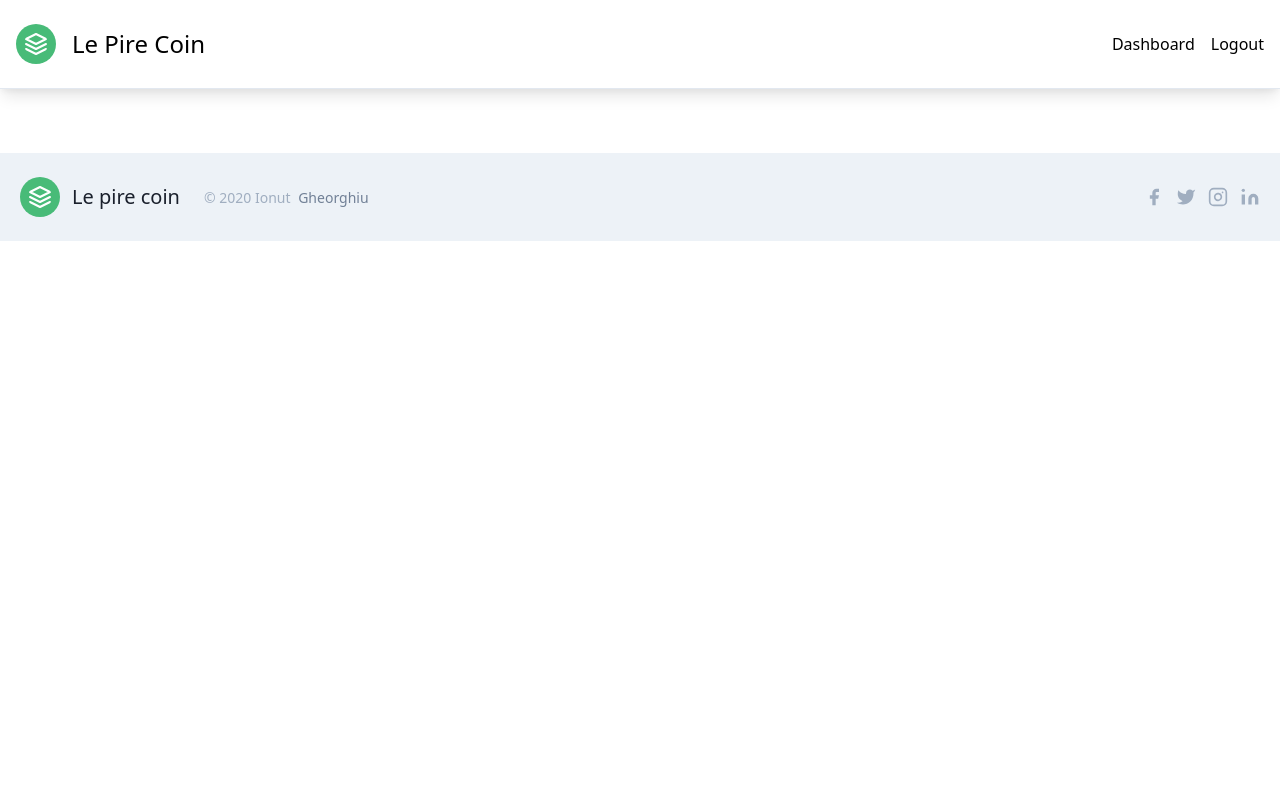
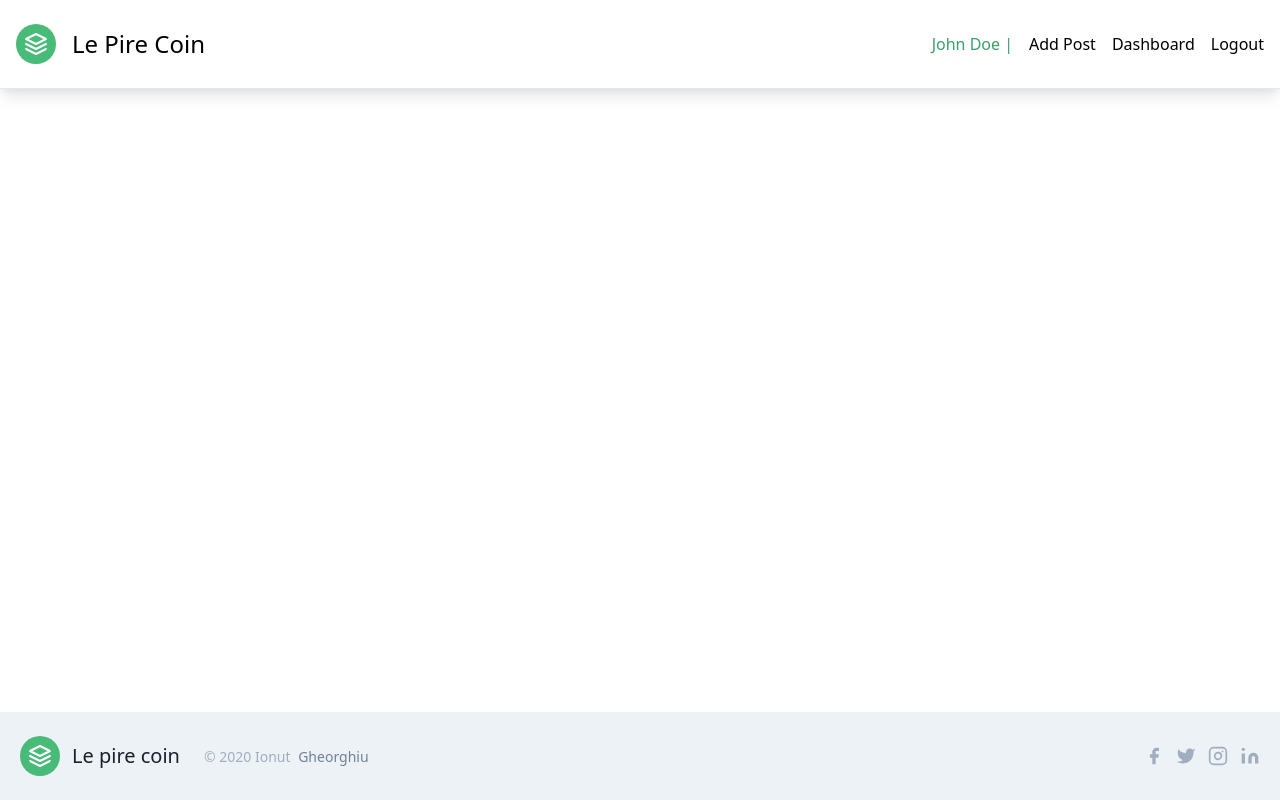
Before and after one commit to CatalinGheorghiu/Le-pire-coin, a PHP site: page /dashboard.php in a window 1280 px wide. Run offline with PHP 8.4, Linux system fonts and the light colour scheme; a user stored in the database is signed in; data comes from the database, SQL or seed files in the repository; data that the repository does not hold is empty; style sheets or scripts are compiled from the project's sources.

Commit message:
changed dashboard UI + ADD UI

```diff
--- a/dashboard.php
+++ b/dashboard.php
@@ -1,6 +1,5 @@
 <?php
-include "db.php";
-$dbh = new PDO($dsn, $user, $pass, $options);
+
 //Start session
 session_start();
 
@@ -9,6 +8,9 @@ if (!array_key_exists('logged', $_SESSION)) {
     header('Location: ./');
     exit;
 }
+include "db.php";
+$dbh = new PDO($dsn, $user, $pass, $options);
+// var_dump($_SESSION['logged']);
 
 //Select User Name
 $query = 'SELECT name FROM Users WHERE id= :id';
@@ -20,7 +22,25 @@ $usernameSession = $stmt->fetch();
 
 
 // //Select Posts
-$query = 'SELECT *  FROM Posts WHERE user_id =:id  ORDER BY Posts.created_at DESC';
+// $query = 'SELECT *  FROM Posts WHERE user_id =:id  ORDER BY Posts.created_at DESC';
+// $stmt = $dbh->prepare($query);
+// $stmt->bindValue(':id', trim($_SESSION['logged']), PDO::PARAM_INT);
+// $stmt->execute();
+// $posts = $stmt->fetchAll();
+// var_dump($posts);
+
+
+$query = '  SELECT
+                Posts.*,
+                (SELECT img_url FROM Images WHERE post_id = Posts.id  LIMIT 1) AS img_url
+            FROM
+                Posts
+            WHERE
+                user_id = :id
+            ORDER BY
+                created_at
+            DESC
+';
 $stmt = $dbh->prepare($query);
 $stmt->bindValue(':id', trim($_SESSION['logged']), PDO::PARAM_INT);
 $stmt->execute();
@@ -28,34 +48,23 @@ $posts = $stmt->fetchAll();
 // var_dump($posts);
 
 
-$query = 'SELECT Posts.id, Posts.title, Posts.body, Posts.created_at ,Images.img_url
-                FROM Posts
-                INNER JOIN Images ON Posts.id = Images.post_id
-                GROUP BY Posts.id';
-$stmt = $dbh->prepare($query);
-// $stmt->bindValue(':id', trim($_SESSION['logged']), PDO::PARAM_INT);
-$stmt->execute();
-$images = $stmt->fetchAll();
-// var_dump($images);
 
 
 
-
-
-$query = '  SELECT
-                img_url
-            FROM
-                Images
-            WHERE
-                post_id
-            IN
-                (SELECT id FROM Posts WHERE user_id = :id)
-            LIMIT
-                1';
-$stmt = $dbh->prepare($query);
-$stmt->bindValue(':id', trim($_SESSION['logged']), PDO::PARAM_INT);
-$stmt->execute();
-$imgs = $stmt->fetchAll();
+// $query = '  SELECT
+//                 img_url
+//             FROM
+//                 Images
+//             WHERE
+//                 post_id
+//             IN
+//                 (SELECT id FROM Posts WHERE user_id = :id)
+//             LIMIT
+//                 1';
+// $stmt = $dbh->prepare($query);
+// $stmt->bindValue(':id', trim($_SESSION['logged']), PDO::PARAM_INT);
+// $stmt->execute();
+// $imgs = $stmt->fetchAll();
 
 // var_dump($imgs);
 
--- a/dashboard.phtml
+++ b/dashboard.phtml
@@ -1,14 +1,19 @@
 <?php include "header.phtml"; ?>
 
-
+<div id="content" class='flex flex-col flex-auto bg-grey-lighter'>
+    <div id="problem-here" class="flex-grow container mx-auto  p-4 ">
         <section class="text-gray-700 body-font overflow-hidden my-16">
-    <?php foreach ($posts as $key => $post) : ?>
+            <?php foreach ($posts as  $post) : ?>
                 <div class="container px-5 py-24 mx-auto">
                     <div class="lg:w-4/5 mx-auto flex flex-wrap">
-                <img alt="ecommerce" class="lg:w-1/2 w-full lg:h-auto h-64 object-cover object-center rounded" src="https://dummyimage.com/400x400">
+                        <?php if ($post['img_url'] === null) : ?>
+                            <img alt="ecommerce" class="lg:w-1/2 w-full lg:h-auto h-64 object-cover object-center rounded" src="./uploads/unnamed.jpg">
+                            <? else: ?>
+                            <img alt="ecommerce" class="lg:w-1/2 w-full lg:h-auto h-64 object-cover object-center rounded" src="./uploads/<?= $post['img_url']; ?>">
+                        <?php endif; ?>
+
                         <div class="lg:w-1/2 w-full lg:pl-10 lg:py-6 mt-6 lg:mt-0">
-                    <h2 class="text-sm title-font text-gray-500 tracking-widest">BRAND NAME</h2>
-                    <h1 class="text-gray-900 text-3xl title-font font-medium mb-1">The Catcher in the Rye</h1>
+                            <h1 class="text-gray-900 text-3xl title-font font-medium mb-1"><?= $post['title']; ?></h1>
                             <div class="flex mb-4">
                                 <span class="flex items-center">
                                     <svg fill="currentColor" stroke="currentColor" stroke-linecap="round" stroke-linejoin="round" stroke-width="2" class="w-4 h-4 text-indigo-500" viewBox="0 0 24 24">
@@ -71,18 +76,23 @@
                                     </div>
                                 </div>
                             </div>
-                    <div class="flex">
+                            <div class="flex justify-between">
                                 <span class="title-font font-medium text-2xl text-gray-900">$58.00</span>
-                        <button class="flex ml-auto text-white bg-indigo-500 border-0 py-2 px-6 focus:outline-none hover:bg-indigo-600 rounded">Button</button>
-                        <button class="rounded-full w-10 h-10 bg-gray-200 p-0 border-0 inline-flex items-center justify-center text-gray-500 ml-4">
-                            <svg fill="currentColor" stroke-linecap="round" stroke-linejoin="round" stroke-width="2" class="w-5 h-5" viewBox="0 0 24 24">
-                                <path d="M20.84 4.61a5.5 5.5 0 00-7.78 0L12 5.67l-1.06-1.06a5.5 5.5 0 00-7.78 7.78l1.06 1.06L12 21.23l7.78-7.78 1.06-1.06a5.5 5.5 0 000-7.78z"></path>
-                            </svg>
-                        </button>
+                                <div class="flex ">
+
+
+                                    <a href="post.php?post=<?= htmlspecialchars($post['id']); ?>" class="text-white bg-green-500 border-0 py-2 px-6 focus:outline-none hover:bg-green-600 rounded mx-3">More</a>
+                                    <a href="edit.php?post=<?= htmlspecialchars($post['id']); ?>" class="text-white bg-indigo-500 border-0 py-2 px-6 focus:outline-none hover:bg-indigo-600 rounded mx-3">Edit</a>
+                                    <a href="dashboard.php?del=<?= htmlspecialchars(intval($post['id'])) ?>" class="text-white bg-red-500 border-0 py-2 px-6 focus:outline-none hover:bg-red-600 rounded" type="submit">Delete</a>
+                                </div>
                             </div>
                         </div>
                     </div>
                 </div>
         </section>
     <?php endforeach; ?>
+    </div>
+</div>
+
+
 <?php include "footer.phtml"; ?>
--- a/footer.phtml
+++ b/footer.phtml
@@ -43,7 +43,7 @@
     </div>
 </footer>
 <!-- </main> -->
-<script src="js/script.js"></script>
+<script src="./dist/js/script.js"></script>
 </body>
 
 </html>
--- a/header.phtml
+++ b/header.phtml
@@ -47,6 +47,16 @@
 
                 <?php else : ?>
                     <li class="md:ml-4">
+                        <p class=" block no-underline  py-2 text-green-600 md:border-none md:p-0">
+                            <?= $_SESSION['user_name']; ?> |
+                        </p>
+                    </li>
+                    <li class="md:ml-4">
+                        <a class="border-t block no-underline hover:underline py-2 text-grey-darkest hover:text-black md:border-none md:p-0" href="add.php">
+                            Add Post
+                        </a>
+                    </li>
+                    <li class="md:ml-4">
                         <a class="border-t block no-underline hover:underline py-2 text-grey-darkest hover:text-black md:border-none md:p-0" href="dashboard.php">
                             Dashboard
                         </a>
--- a/index.phtml
+++ b/index.phtml
@@ -5,7 +5,7 @@
     <div class="container px-5 py-24 mx-auto">
         <div class="-my-8">
 
-            <?php foreach ($posts as $key => $post) : ?>
+            <?php foreach ($posts as  $post) : ?>
                 <div class="justify-between mx-auto py-8 flex border-t-2 border-gray-800 flex-wrap md:flex-no-wrap">
                     <div class=" md:w-64 md:mb-0 mb-6 flex-shrink-0 flex flex-col">
                         <span class="tracking-widest font-medium title-font text-white">CATEGORY</span>
--- a/login.php
+++ b/login.php
@@ -13,7 +13,7 @@ if (!empty($_POST)) {
     $dbh = new PDO($dsn, $user, $pass, $options);
 
     //Select user
-    $query = 'SELECT id, password FROM Users WHERE email = :email';
+    $query = 'SELECT id, password,name FROM Users WHERE email = :email';
     $stmt = $dbh->prepare($query);
     $stmt->bindValue(':email', trim($_POST['email'], PDO::PARAM_STR));
     $stmt->execute();
@@ -24,6 +24,7 @@ if (!empty($_POST)) {
         //Start session
         session_start();
         $_SESSION['logged'] = intval($user['id']);
+        $_SESSION['user_name'] = $user['name'];
 
         //Redirect to dashboard
         header('Location: dashboard.php');
```
Also changed, not shown: add.phtml (+26 -1 lines), uploads/5ed62ad967288.jpg (added), uploads/5ed62ad968391.jpg (added), uploads/5ed634480a379.jpg (added). Lines whose indentation alone changed are shown as unchanged.
